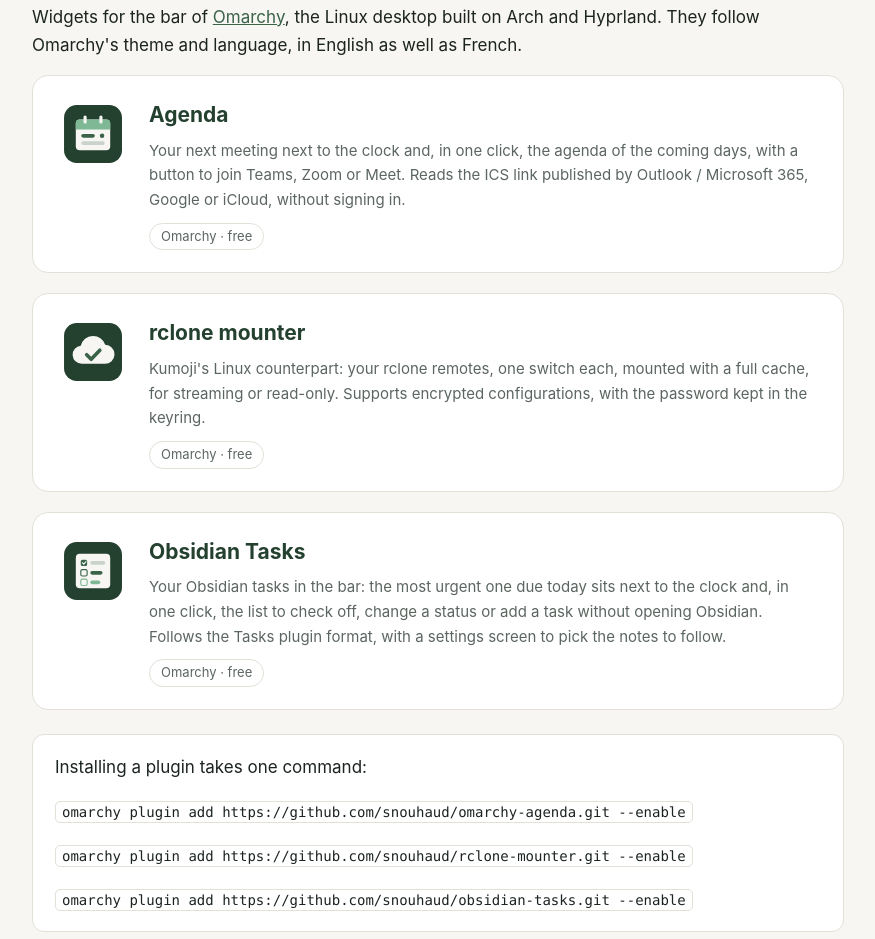
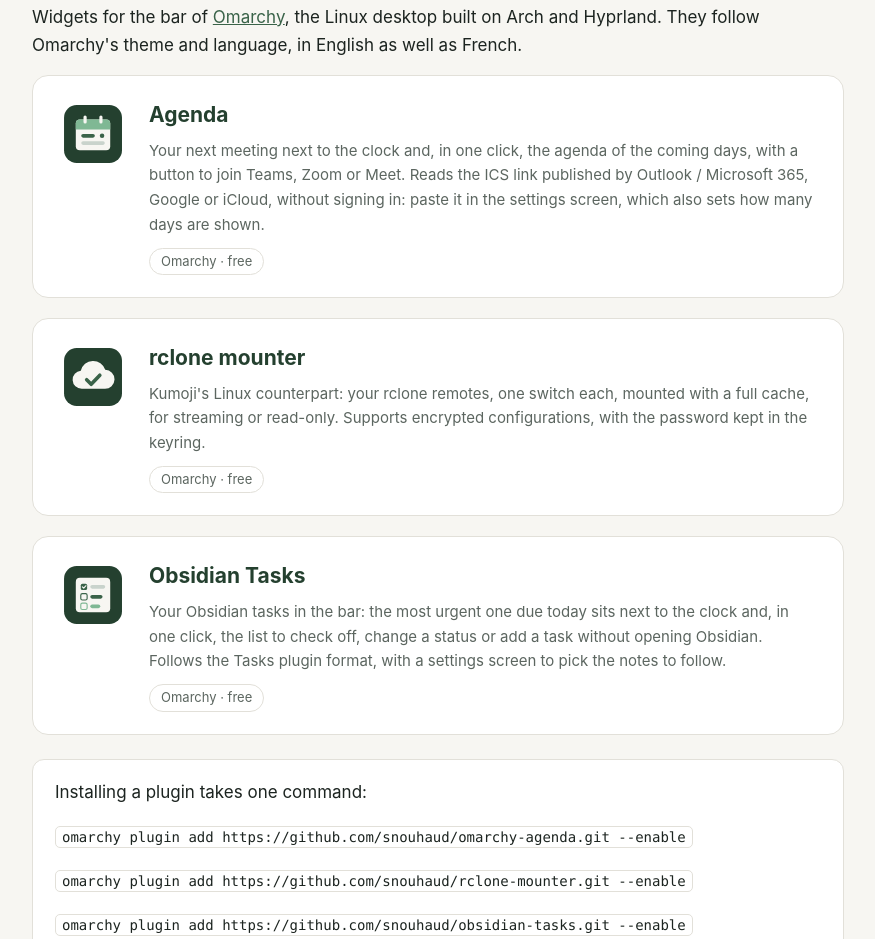
Before and after one commit to steveoctets/steveoctets.github.io, a plain HTML site: page en/index.html in a window 1280 px wide. Shown: the part 961-1900 px from the top of the page, without its empty margins (202-1077 px from the left). Drawn offline with Linux system fonts and the light colour scheme.

Commit message:
Carte Agenda : l'écran de réglages (lien ICS, jours affichés)
Co-Authored-By: Claude Opus 5.5 <noreply@anthropic.com>

```diff
--- a/en/index.html
+++ b/en/index.html
@@ -73,7 +73,8 @@
                 <p>
                     Your next meeting next to the clock and, in one click, the agenda of the
                     coming days, with a button to join Teams, Zoom or Meet. Reads the ICS link
-                    published by Outlook / Microsoft 365, Google or iCloud, without signing in.
+                    published by Outlook / Microsoft 365, Google or iCloud, without signing in:
+                    paste it in the settings screen, which also sets how many days are shown.
                 </p>
                 <span class="plateforme">Omarchy · free</span>
             </div>
```
Also changed, not shown: index.html (+2 -1 lines).
